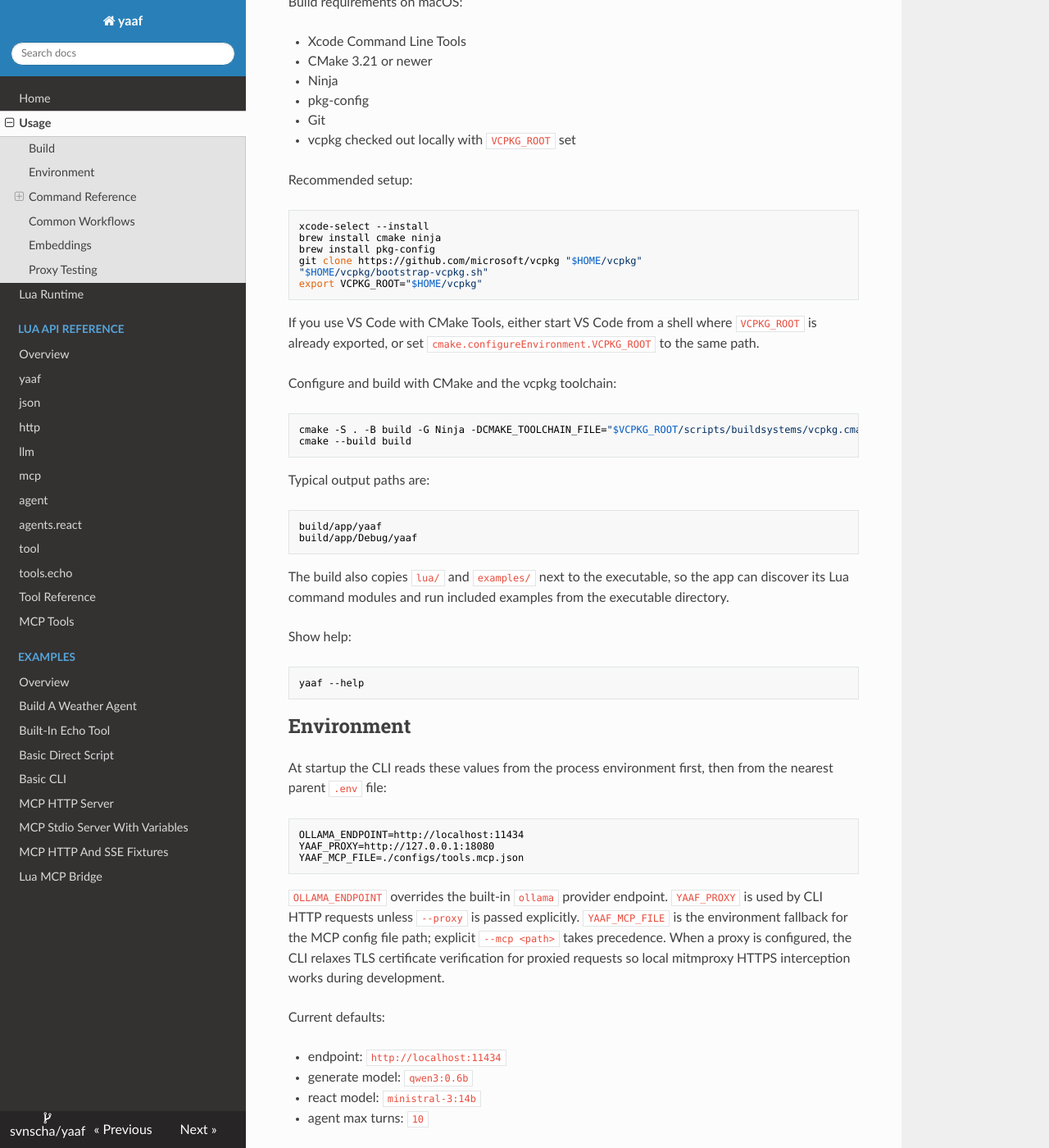
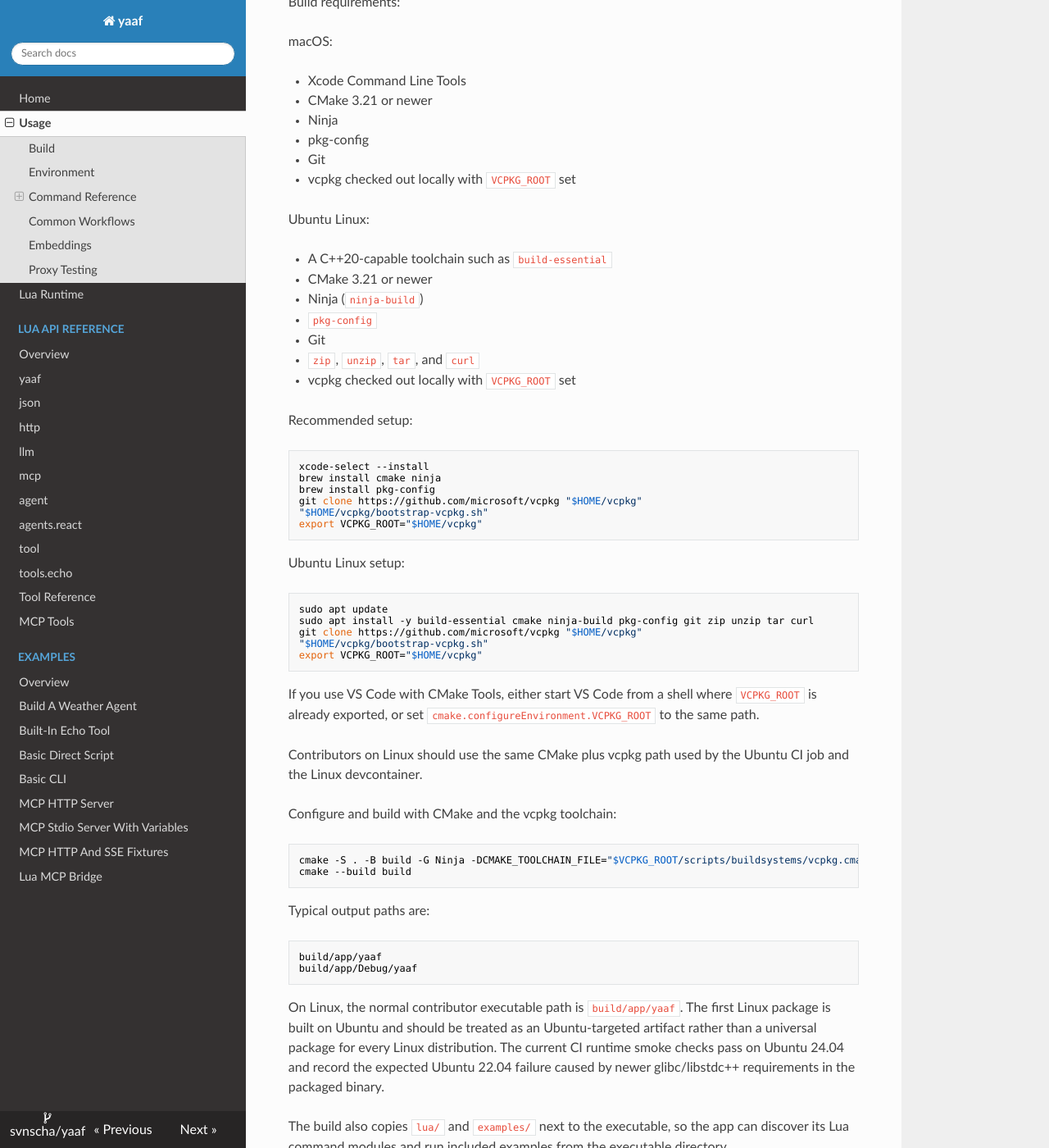
Before and after one commit to svnscha/yaaf, an MkDocs documentation site: the page built from docs/usage.md, in a window 1280 px wide and 1400 px high, scrolled down 225 px. Shown: the whole window at 82% size. Built offline with MkDocs 1.6.1, drawn with Linux system fonts in a browser that asks for light colours; nearby versions of some CDN libraries.

Commit message:
Add Linux devcontainer, Ubuntu CI parity, and runtime smoke matrix (#4)
Closes #3.

## Summary

This PR makes Linux a first-class yaaf development and CI target.

It adds:
- a Linux devcontainer flow with pinned local vcpkg bootstrap and the
missing Clang dependency scanning tool
- Ubuntu CI parity for configure, build, test, and artifact packaging
- Linux CTest registration for the default test lane
- real Linux MCP stdio validation and refreshed fixture coverage
- Linux support and Ubuntu artifact guidance in the docs
- a bounded Ubuntu runtime smoke matrix that downloads the packaged
Linux artifact and runs smoke checks in `ubuntu:24.04` and
`ubuntu:22.04`

## Validation performed locally

- fresh devcontainer configure succeeded
- `cmake --build build --target yaaf`
- `cmake --build build --target libyaaf_tests`
- `ctest --test-dir build --output-on-failure -L default`
- `./build/tests/libyaaf_tests
--gtest_filter='McpClientIntegrationTests.*:McpFixtureIntegrationTests.*:McpCommandMockTests.*'`
- `python -m mkdocs build --strict` in an isolated temporary virtual
environment
- YAML structure validation for the new CI workflow job

## Notes

The new runtime compatibility job is the remaining executable check that
must pass in GitHub Actions. It intentionally stays bounded to Ubuntu
container smoke tests and does not claim broader distro support.

````diff
--- a/CMakeLists.txt
+++ b/CMakeLists.txt
@@ -30,7 +30,7 @@ find_package(CLI11 CONFIG REQUIRED)
 find_package(GTest CONFIG REQUIRED)
 find_package(Lua REQUIRED)
 
-if(APPLE)
+if(NOT WIN32)
   include(CTest)
 endif()
 
--- a/docs/usage.md
+++ b/docs/usage.md
@@ -2,13 +2,25 @@
 
 ## Build
 
-Build requirements on macOS:
+Build requirements:
+
+macOS:
 
 - Xcode Command Line Tools
 - CMake 3.21 or newer
 - Ninja
 - pkg-config
 - Git
+- vcpkg checked out locally with `VCPKG_ROOT` set
+
+Ubuntu Linux:
+
+- A C++20-capable toolchain such as `build-essential`
+- CMake 3.21 or newer
+- Ninja (`ninja-build`)
+- `pkg-config`
+- Git
+- `zip`, `unzip`, `tar`, and `curl`
 - vcpkg checked out locally with `VCPKG_ROOT` set
 
 Recommended setup:
@@ -22,7 +34,19 @@ git clone https://github.com/microsoft/vcpkg "$HOME/vcpkg"
 export VCPKG_ROOT="$HOME/vcpkg"
 ```
 
+Ubuntu Linux setup:
+
+```sh
+sudo apt update
+sudo apt install -y build-essential cmake ninja-build pkg-config git zip unzip tar curl
+git clone https://github.com/microsoft/vcpkg "$HOME/vcpkg"
+"$HOME/vcpkg/bootstrap-vcpkg.sh"
+export VCPKG_ROOT="$HOME/vcpkg"
+```
+
 If you use VS Code with CMake Tools, either start VS Code from a shell where `VCPKG_ROOT` is already exported, or set `cmake.configureEnvironment.VCPKG_ROOT` to the same path.
+
+Contributors on Linux should use the same CMake plus vcpkg path used by the Ubuntu CI job and the Linux devcontainer.
 
 Configure and build with CMake and the vcpkg toolchain:
 
@@ -37,6 +61,8 @@ Typical output paths are:
 build/app/yaaf
 build/app/Debug/yaaf
 ```
+
+On Linux, the normal contributor executable path is `build/app/yaaf`. The first Linux package is built on Ubuntu and should be treated as an Ubuntu-targeted artifact rather than a universal package for every Linux distribution. The current CI runtime smoke checks pass on Ubuntu 24.04 and record the expected Ubuntu 22.04 failure caused by newer glibc/libstdc++ requirements in the packaged binary.
 
 The build also copies `lua/` and `examples/` next to the executable, so the app can discover its Lua command modules and run included examples from the executable directory.
 
````
Also changed, not shown: README.md (+3 -1 lines), docs/mcp.md (+3 -1 lines), libyaaf/mcp/README.md (+3 -1 lines), mcp-servers/README.md (+2 -0 lines), .github/agents/yaaf-issue-agent.agent.md (added), 6 other files.
